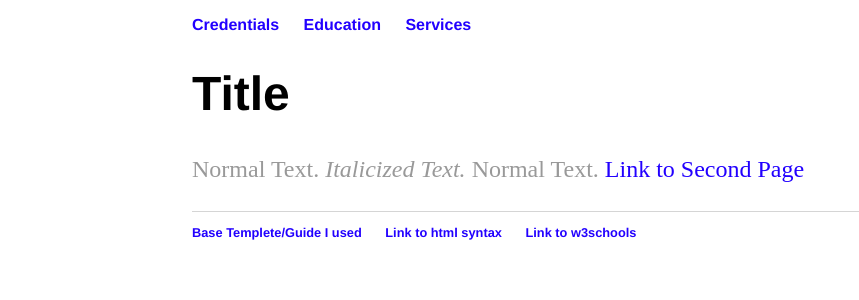
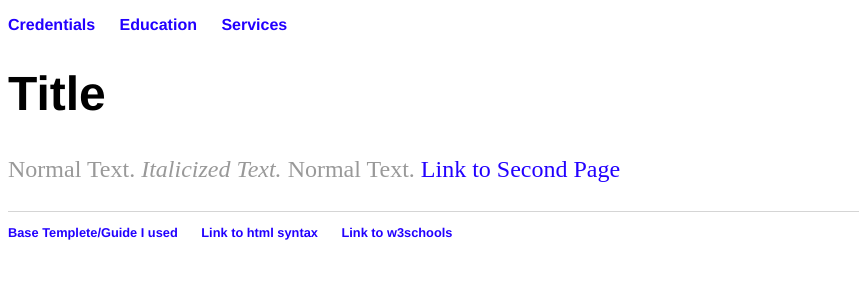
Before and after one commit to ShadowHazel/ShadowHazel.github.io, a Jekyll site: the page built from index.html, in a window 1280 px wide. Shown: the top 300 px of the page, without its empty margins (0-859 px from the left). Built offline with Jekyll 4.4.1, drawn with Linux system fonts in a browser that asks for light colours.

Commit message:
Update 1.css

```diff
--- a/css/1.css
+++ b/css/1.css
@@ -1,7 +1,3 @@
-body {
-    margin: 15px auto;
-    width: 70%;
-}
 nav ul, footer ul {
     font-family:'Helvetica', 'Arial', 'Sans-Serif';
     padding: 0px;
```
